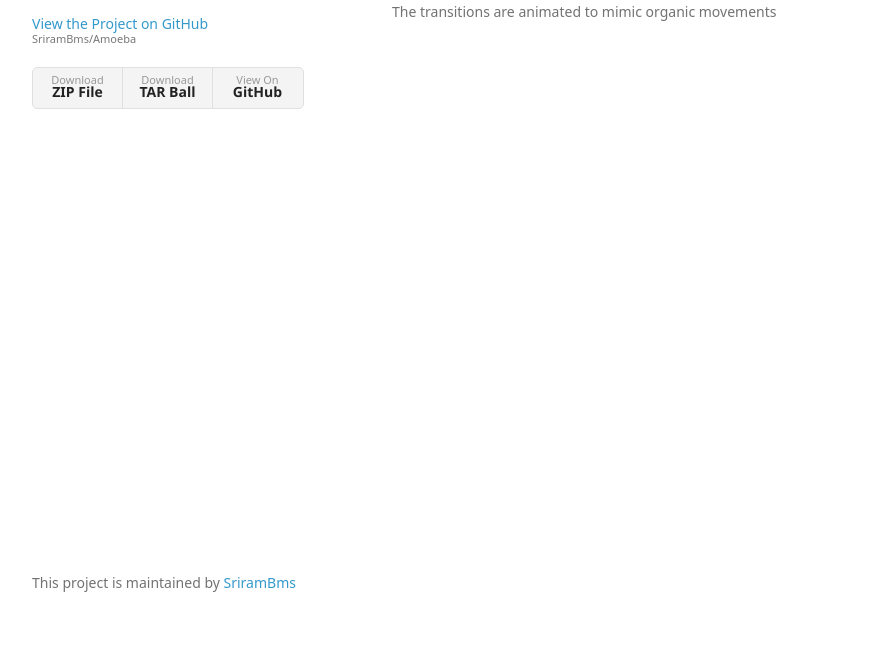
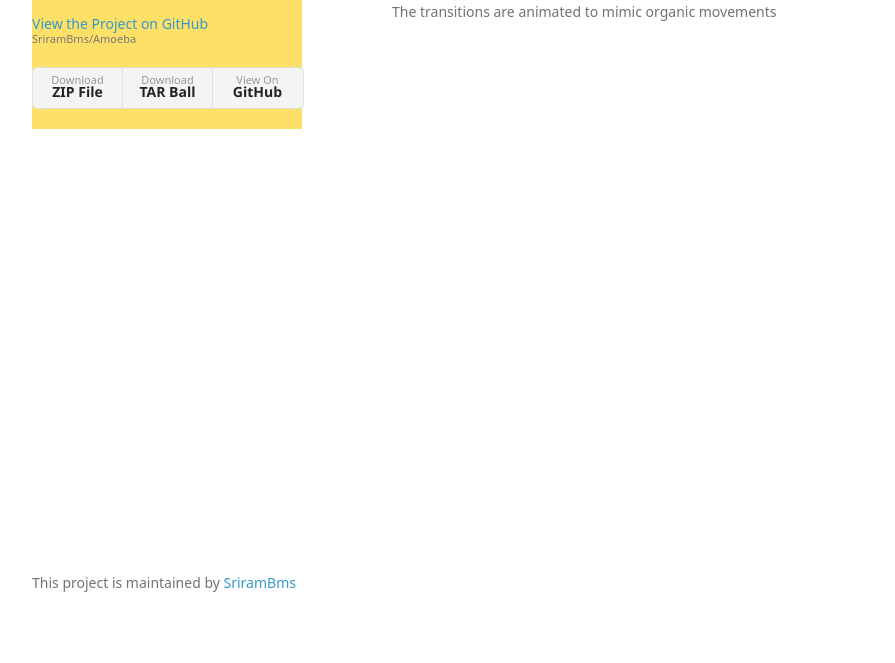
Before and after one commit to SriramBms/Amoeba, a plain HTML site: page index.html in a window 1280 px wide. Shown: the part 137-800 px from the top of the page, without its empty margins (178-1073 px from the left). Drawn offline with Linux system fonts and the light colour scheme; a web font is replaced by a local one.

Commit message:
update styles- background color change

```diff
--- a/stylesheets/styles.css
+++ b/stylesheets/styles.css
@@ -161,6 +161,7 @@ header {
   width:270px;
   float:left;
   position:fixed;
+  background: #ffe066;
   -webkit-font-smoothing:subpixel-antialiased;
 }
 
```
